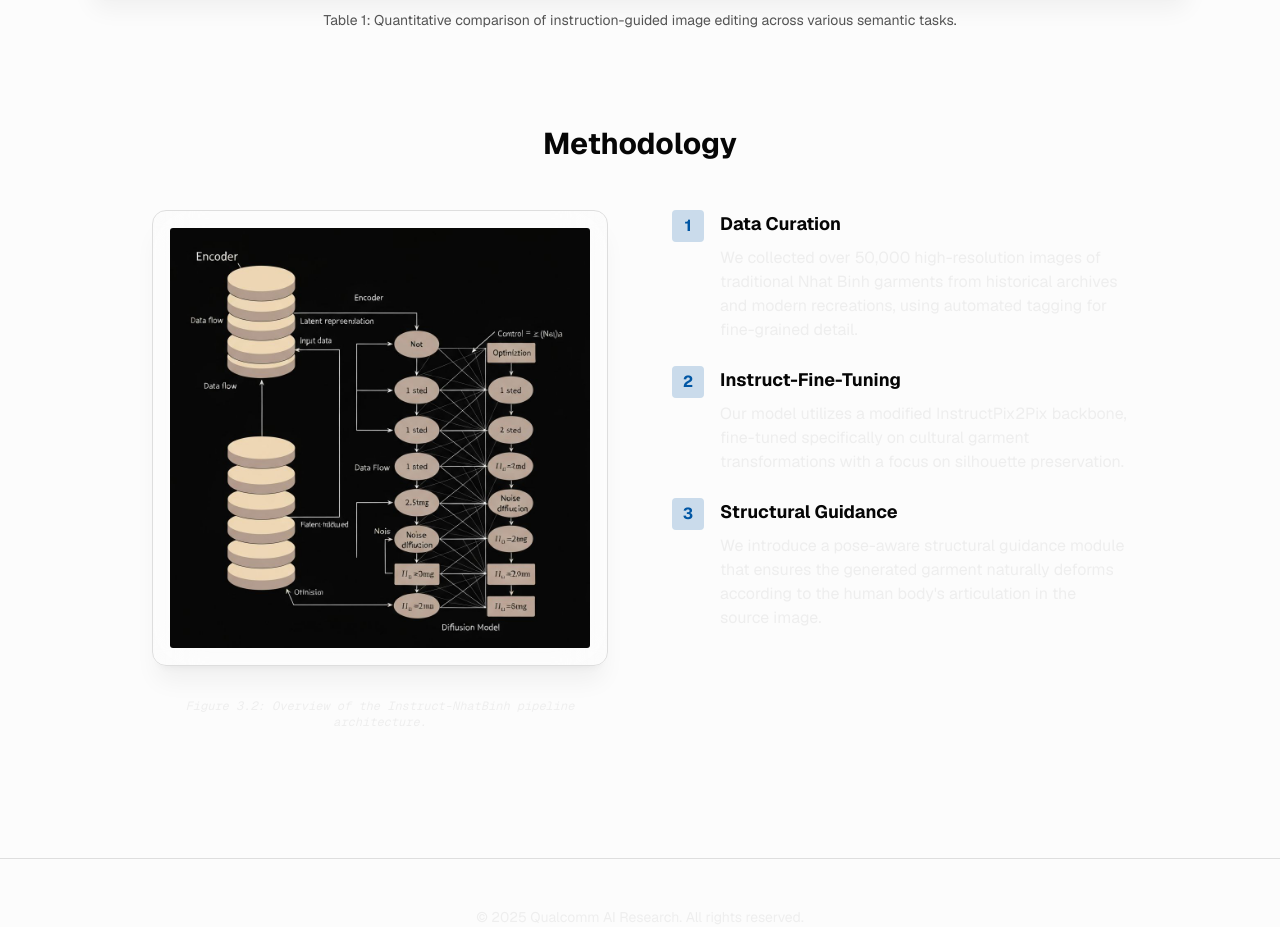
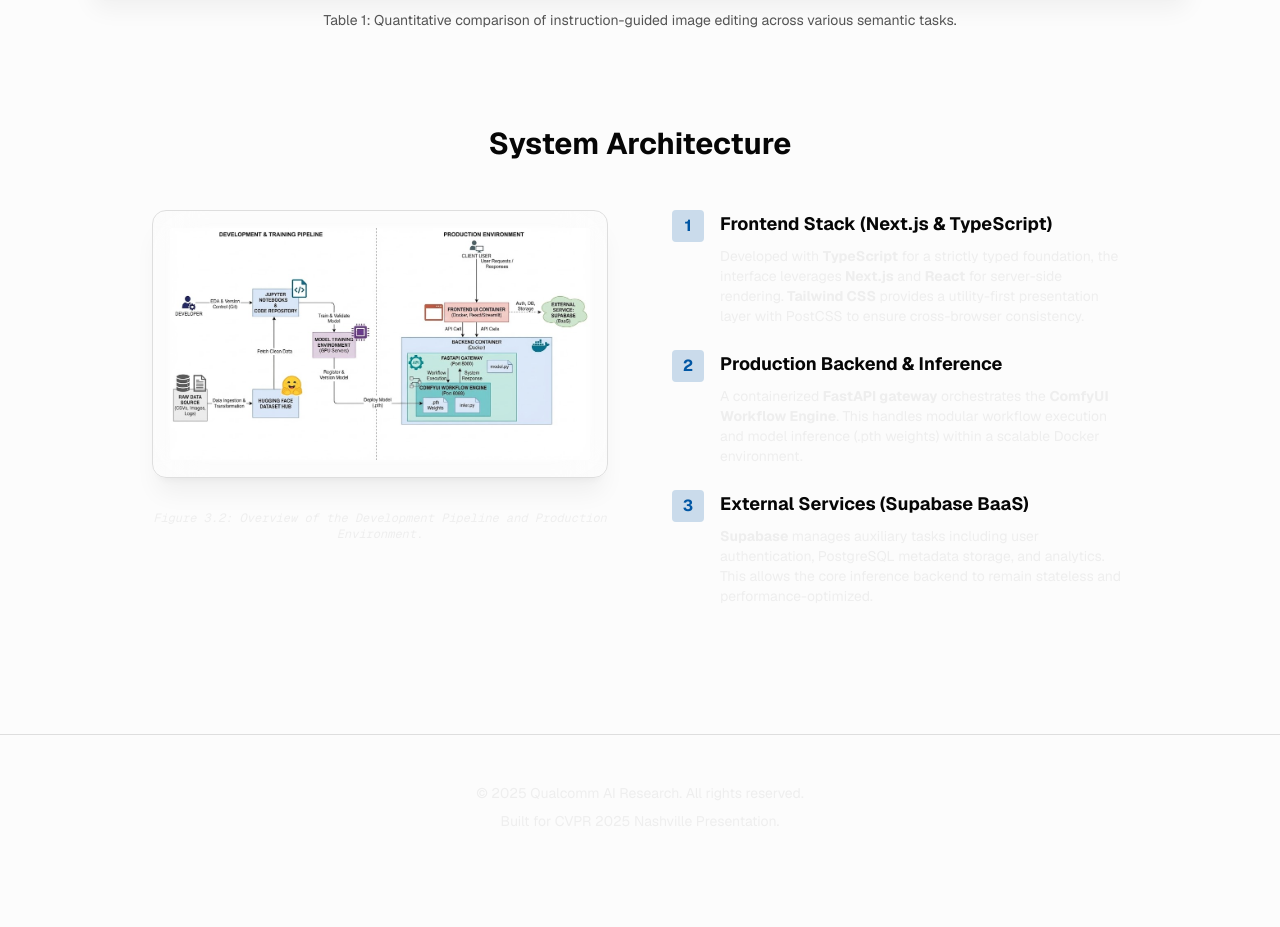
Before and after one commit to NhuQuynhLea/doan_fe, a Next.js app: page / in a window 1280 px wide. Shown: the part 9600-10527 px from the top of the page. After the commit the page ends 10479 px from the top, so only its background shows below. Built offline with nearby package versions, Linux system fonts and the light colour scheme; no server answers.

Commit message:
feat: update methodology

```diff
--- a/components/methodology-section.tsx
+++ b/components/methodology-section.tsx
@@ -1,18 +1,18 @@
 export function MethodologySection() {
   return (
     <section className="pt-12 pb-12 px-6 max-w-5xl mx-auto">
-      <h2 className="text-3xl font-bold mb-12 text-center">Methodology</h2>
+      <h2 className="text-3xl font-bold mb-12 text-center">System Architecture</h2>
       <div className="grid grid-cols-1 md:grid-cols-2 gap-16 items-start">
         <div className="space-y-8">
           <div className="glass-panel p-4 bg-white/5">
             <img
-              src="/pipeline-architecture-diagram-with-encoder-and-dif.jpg"
-              alt="Architecture Diagram"
+              src="/assets/architecture_general.jpg"
+              alt="Development and Production System Architecture"
               className="w-full rounded border border-white/10"
             />
           </div>
           <p className="text-xs text-muted text-center font-mono italic">
-            Figure 3.2: Overview of the Instruct-NhatBinh pipeline architecture.
+            Figure 3.2: Overview of the Development Pipeline and Production Environment.
           </p>
         </div>
 
@@ -22,34 +22,40 @@ export function MethodologySection() {
               1
             </div>
             <div>
-              <h3 className="text-lg font-bold mb-2">Data Curation</h3>
-              <p className="text-muted">
-                We collected over 50,000 high-resolution images of traditional Nhat Binh garments from historical
-                archives and modern recreations, using automated tagging for fine-grained detail.
+              <h3 className="text-lg font-bold mb-2">Frontend Stack (Next.js & TypeScript)</h3>
+              <p className="text-muted text-sm">
+                Developed with <strong>TypeScript</strong> for a strictly typed foundation, the interface leverages
+                <strong> Next.js</strong> and <strong>React</strong> for server-side rendering.
+                <strong> Tailwind CSS</strong> provides a utility-first presentation layer with PostCSS
+                to ensure cross-browser consistency.
               </p>
             </div>
           </div>
+
           <div className="flex gap-4">
             <div className="w-8 h-8 rounded bg-accent/20 text-accent flex items-center justify-center font-bold shrink-0">
               2
             </div>
             <div>
-              <h3 className="text-lg font-bold mb-2">Instruct-Fine-Tuning</h3>
-              <p className="text-muted">
-                Our model utilizes a modified InstructPix2Pix backbone, fine-tuned specifically on cultural garment
-                transformations with a focus on silhouette preservation.
+              <h3 className="text-lg font-bold mb-2">Production Backend & Inference</h3>
+              <p className="text-muted text-sm">
+                A containerized <strong>FastAPI gateway</strong> orchestrates the <strong>ComfyUI Workflow Engine</strong>.
+                This handles modular workflow execution and model inference (.pth weights) within a
+                scalable Docker environment.
               </p>
             </div>
           </div>
+
           <div className="flex gap-4">
             <div className="w-8 h-8 rounded bg-accent/20 text-accent flex items-center justify-center font-bold shrink-0">
               3
             </div>
             <div>
-              <h3 className="text-lg font-bold mb-2">Structural Guidance</h3>
-              <p className="text-muted">
-                We introduce a pose-aware structural guidance module that ensures the generated garment naturally
-                deforms according to the human body&apos;s articulation in the source image.
+              <h3 className="text-lg font-bold mb-2">External Services (Supabase BaaS)</h3>
+              <p className="text-muted text-sm">
+                <strong>Supabase</strong> manages auxiliary tasks including user authentication,
+                PostgreSQL metadata storage, and analytics. This allows the core inference
+                backend to remain stateless and performance-optimized.
               </p>
             </div>
           </div>
```
Also changed, not shown: public/assets/architecture_general.jpg (added).
